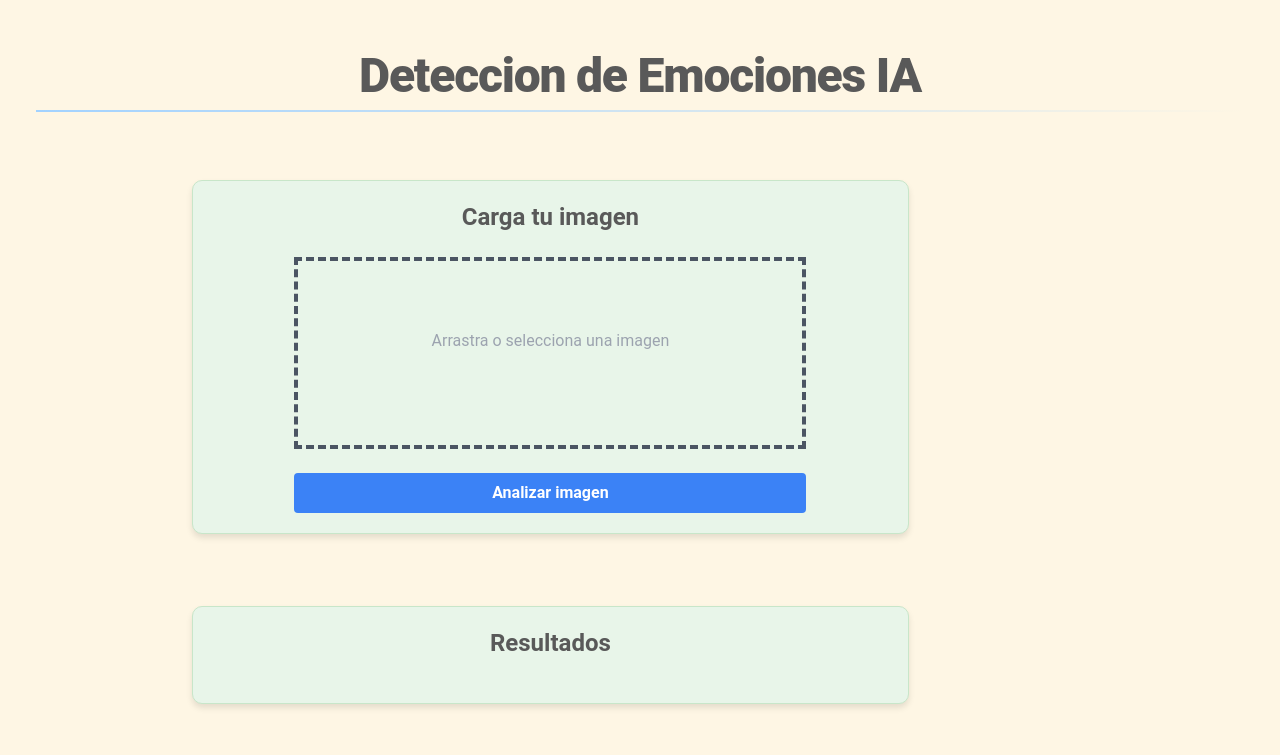
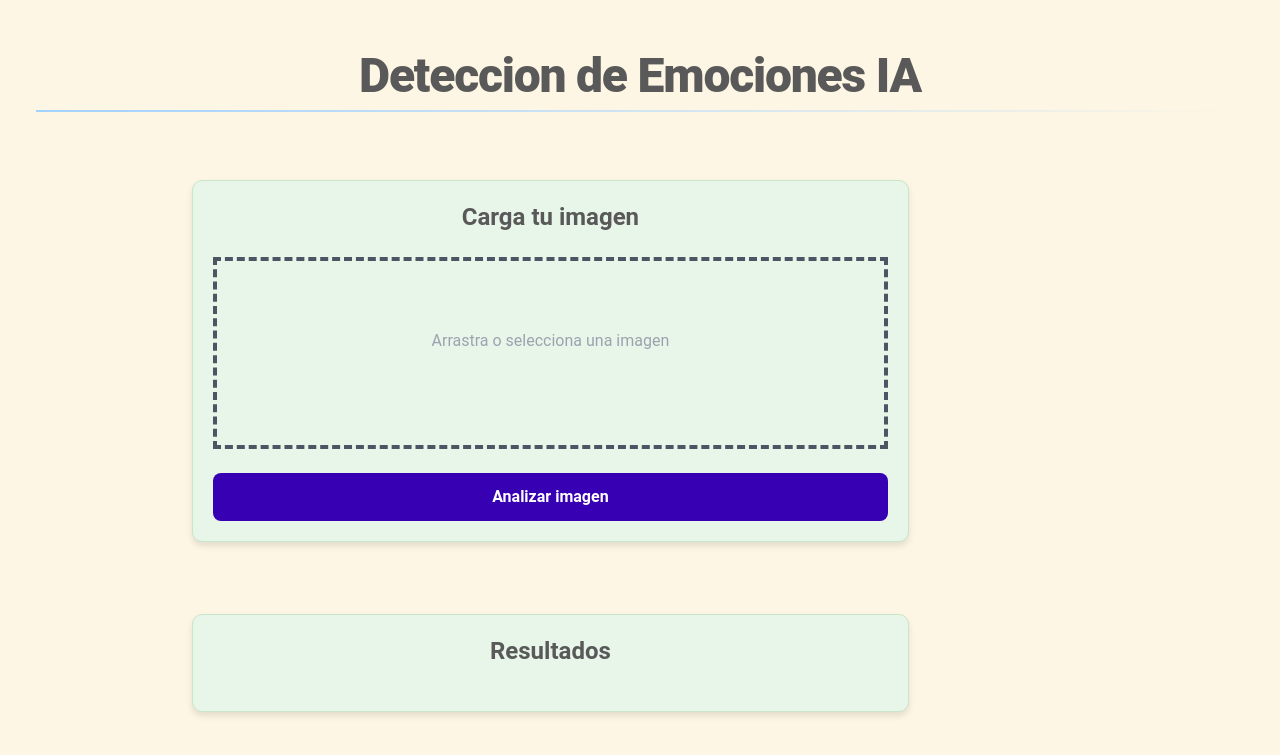
Before and after one commit to Kevin4Calderon/Emotion-IA, a Flask app: page / in a window 1280 px wide. Shown: the top 755 px of the page. Run offline with Flask 2, Linux system fonts and the light colour scheme; some libraries are stand-ins or nearby versions.

Commit message:
Update index.html

```diff
--- a/templates/index.html
+++ b/templates/index.html
@@ -168,18 +168,21 @@
                 <h2 class="text-2xl font-semibold mb-6 text-center">Carga tu imagen</h2>
                 <form id="uploadForm" class="space-y-6">
     <div class="flex items-center justify-center w-full">
-                                <label class="flex flex-col items-center justify-center w-full max-w-lg h-48 border-4 border-dashed border-gray-600 cursor-pointer relative">
+        <label class="flex flex-col items-center justify-center w-full h-48 border-4 border-dashed border-gray-600 cursor-pointer">
             <div class="text-center text-gray-400" id="previewContainer">
                 <p>Arrastra o selecciona una imagen</p>
             </div>
             <p><br></p>
-                                    <input type="file" class="opacity-0 absolute inset-0" name="file" accept=".jpg,.jpeg,.png" id="fileInput" />
+            <input type="file" class="opacity-0 absolute" name="file" accept=".jpg,.jpeg,.png" id="fileInput" />
         </label>
     </div>
-                            <button type="submit" class="btn-custom w-full max-w-lg px-4 py-2 mt-4 bg-blue-500 text-white rounded hover:bg-blue-600">
+
+    <!-- Agregar margen superior al botón -->
+    <button type="submit" class="btn-custom w-full mt-6">
         Analizar imagen
     </button>
 </form>
+
                 <div id="uploadMessage" class="text-green-500 mt-4 hidden text-center">
                     Imagen subida correctamente.
                 </div>
@@ -213,8 +216,6 @@
             </div>
         </div>
     </div>
-        </div>
-
 </div>
 
     <script>
```
Lines whose indentation alone changed are shown as unchanged.
